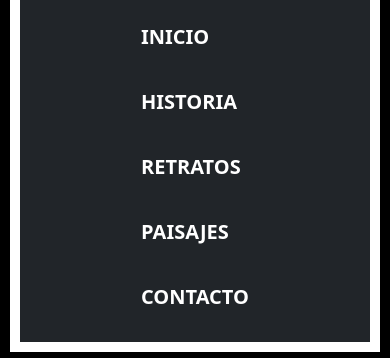
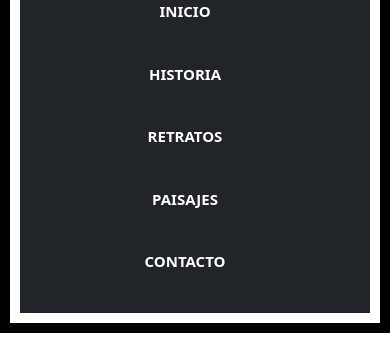
Before and after one commit to Nathaliarodriguez82/Naty-photography, a plain HTML site: page secciones/contacto.html in a window 390 px wide. Shown: the part 172-530 px from the top of the page. Drawn offline with nearby package versions, Linux system fonts and the light colour scheme.

Commit message:
media query

```diff
--- a/css/estilo.css
+++ b/css/estilo.css
@@ -26,7 +26,11 @@ body{
 
 .nav{
     font-size: 20px;
-    margin: 15px;
+    padding: 20px;
+    font-weight: bold;
+    text-decoration: none;
+    color: white;
+
 }
 
 /** historia INDEX **/
@@ -306,6 +310,12 @@ body{
     .header__logo{
         object-fit: cover;
         margin: 10px 10px 15px 10px;
+        width: 150px;
+        height: 100px;
+   }
+
+   .nav{
+       align-items: center;
    }
 
     .descripcion{
@@ -316,10 +326,6 @@ body{
         width: auto;
     }
 
-    .header__logo{
-        width: 400px;
-        height: 300px;
-    }
 
     .galeria{
         display: grid;
@@ -362,6 +368,15 @@ body{
       font-size: 20px;
       text-decoration: none;
       color: black
+    }
+
+    .header__logo{
+        width: 80px;
+        height: 60px;
+    }
+    .nav{
+        font-size: 15px;
+        align-items: center;
     }
 
     .imagen__descripcion{
--- a/secciones/contacto.html
+++ b/secciones/contacto.html
@@ -19,19 +19,19 @@
               <div class="hijo id="navbarSupportedContent">
                 <ul class="navbar-nav me-auto mb-2 mb-lg-0">
                   <li class="nav-item">
-                    <a class="nav nav-link active fs-8 fw-bold" aria-current="page" href="../index.html">INICIO</a>
+                    <a class="nav" aria-current="page" href="../index.html">INICIO</a>
                   </li>
                   <li class="nav-item">
-                    <a class="nav nav-link active fs-8 fw-bold" href="./historia.html">HISTORIA</a>
-                  </li>
-                  <li class="nav-item dropdown">
-                    <a class="nav nav-link active fs-8 fw-bold" href="./retratos.html">RETRATOS</a>
+                    <a class="nav" href="./historia.html">HISTORIA</a>
                   </li>
                   <li class="nav-item">
-                    <a class="nav nav-link active fs-8 fw-bold" href="./paisajes.html">PAISAJES</a>
+                    <a class="nav" href="./retratos.html">RETRATOS</a>
                   </li>
                   <li class="nav-item">
-                      <a class="nav nav-link active fs-8 fw-bold" href="./contacto.html">CONTACTO</a>
+                    <a class="nav" href="./paisajes.html">PAISAJES</a>
+                  </li>
+                  <li class="nav-item">
+                      <a class="nav" href="./contacto.html">CONTACTO</a>
                   </li>
                 </ul>
               </div>
```
Also changed, not shown: index.html (+8 -8 lines), secciones/historia.html (+5 -5 lines), secciones/paisajes.html (+5 -5 lines), secciones/retratos.html (+5 -5 lines).
